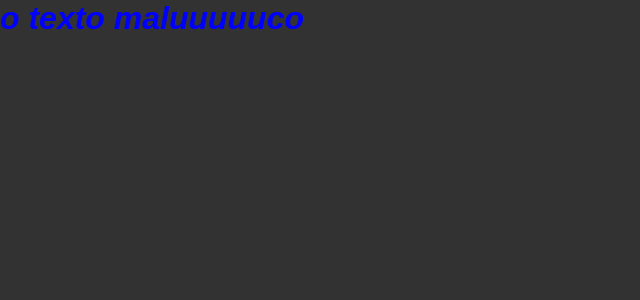
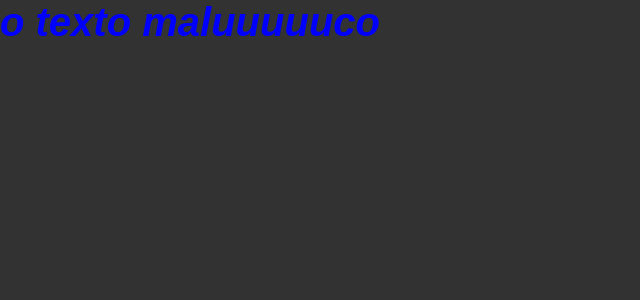
Before and after one commit to PedroAugusto31/udemy-course-project, a React (Create React App) app: page / in a window 1280 px wide. Shown: the top 300 px of the page, without its empty margins (0-640 px from the left). Built offline with nearby package versions, Linux system fonts and the light colour scheme.

Commit message:
sizes configured

```diff
--- a/src/components/Heading/index.jsx
+++ b/src/components/Heading/index.jsx
@@ -1,11 +1,22 @@
 import * as Styled from "./styles";
 import P from "prop-types";
 
-export function Heading({ children, light = false }) {
-  return <Styled.Title light={light}>{children}</Styled.Title>;
+export function Heading({
+  children,
+  isLight = false,
+  as = "h1",
+  size = "big",
+}) {
+  return (
+    <Styled.Title isLight={isLight} as={as} size={size}>
+      {children}
+    </Styled.Title>
+  );
 }
 
 Heading.propTypes = {
   children: P.node.isRequired,
-  light: P.bool.isRequired,
+  isLight: P.bool.isRequired,
+  as: P.oneOf(["h1", "h2", "h3", "h4", "h5", "h6"]),
+  size: P.oneOf(["small", "medium", "big", "huge"]),
 };
--- a/src/components/Heading/stories.jsx
+++ b/src/components/Heading/stories.jsx
@@ -8,7 +8,7 @@ export default {
   },
   argTypes: {
     children: { type: "string" },
-    light: { type: "boolean" },
+    isLight: { type: "boolean" },
   },
   backgrounds: {
     default: "blackTheme",
--- a/src/components/Heading/styles.js
+++ b/src/components/Heading/styles.js
@@ -1,7 +1,23 @@
 import styled, { css } from "styled-components";
 
+const titleSize = {
+  small: (theme) => css`
+    font-size: ${theme.font.sizes.medium};
+  `,
+  medium: (theme) => css`
+    font-size: ${theme.font.sizes.large};
+  `,
+  big: (theme) => css`
+    font-size: ${theme.font.sizes.xlarge};
+  `,
+  huge: (theme) => css`
+    font-size: ${theme.font.sizes.xhuge};
+  `,
+};
+
 export const Title = styled.h1`
-  ${({ theme, light }) => css`
-    color: ${light ? theme.colors.mainBg : theme.colors.mainColors};
+  ${({ theme, isLight, size }) => css`
+    color: ${isLight ? theme.colors.blackTheme : theme.colors.mainColors};
+    ${titleSize[size](theme)};
   `}
 `;
--- a/src/styles/globalStyles.js
+++ b/src/styles/globalStyles.js
@@ -6,6 +6,7 @@ export const GlobalStyles = createGlobalStyle`
  *{
    margin: 0;
    padding: 0;
+   box-sizing: border-box;
  }
 
  html {
@@ -20,7 +21,7 @@ export const GlobalStyles = createGlobalStyle`
    font-family: 'Open Sans', sans-serif;
  }
 
- h1 {
+ h1, h2, h3, h4, h5, h6 {
    color: blue;
    font-family: 'Montserrat', sans-serif;
  }
--- a/src/styles/theme.js
+++ b/src/styles/theme.js
@@ -4,4 +4,20 @@ export const theme = {
     mainBg: "#ffffff",
     blackTheme: "#323232",
   },
+  font: {
+    family: {
+      default: "'Open Sans', sans-serif",
+      secondary: "'Montserrat', sans-serif",
+    },
+    sizes: {
+      xsmall: "8rem",
+      small: "1.6rem",
+      medium: "2.4rem",
+      large: "3.2rem",
+      xlarge: "4.0rem",
+      xxlarge: "4.8rem",
+      huge: "5.6rem",
+      xhuge: "6.4rem",
+    },
+  },
 };
```
Also changed, not shown: package.json (+5 -5 lines), 1 other file (tests, documents, lock files or other folders).
